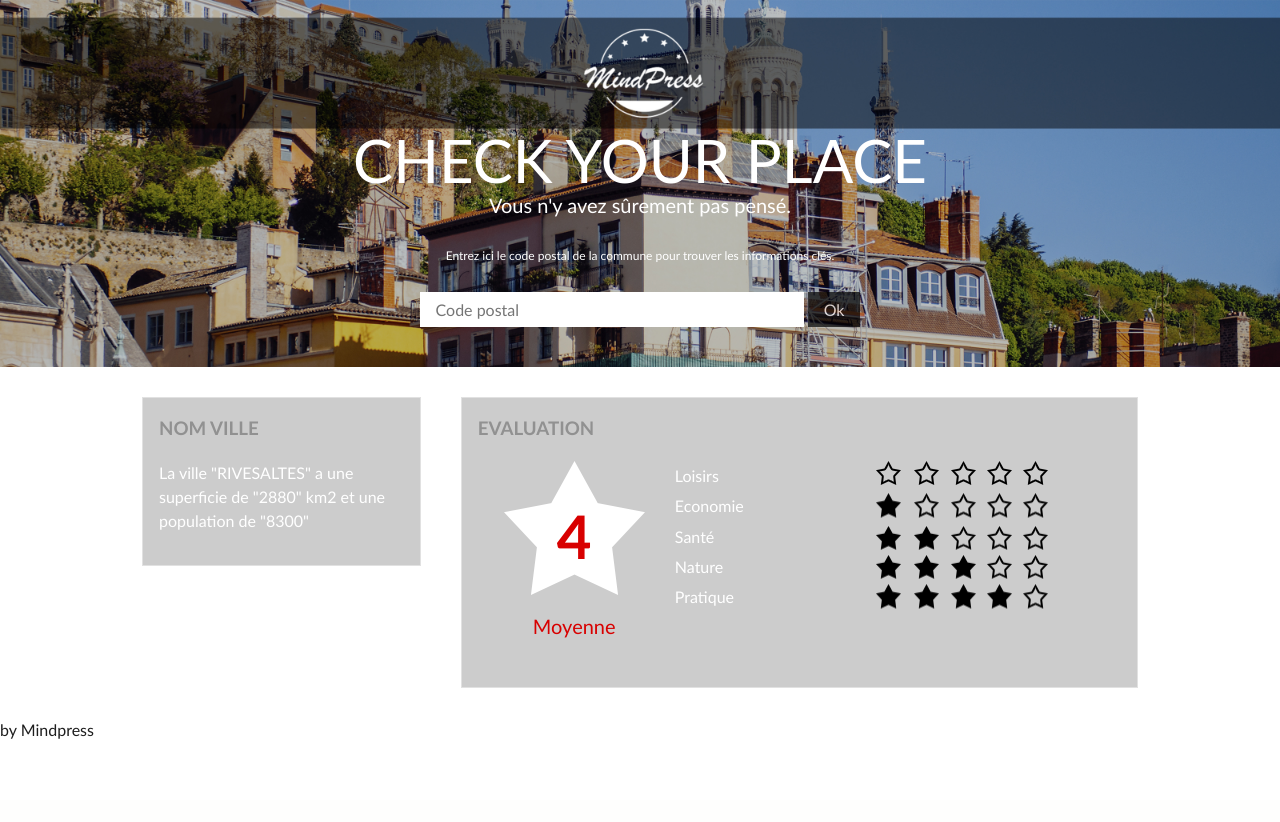
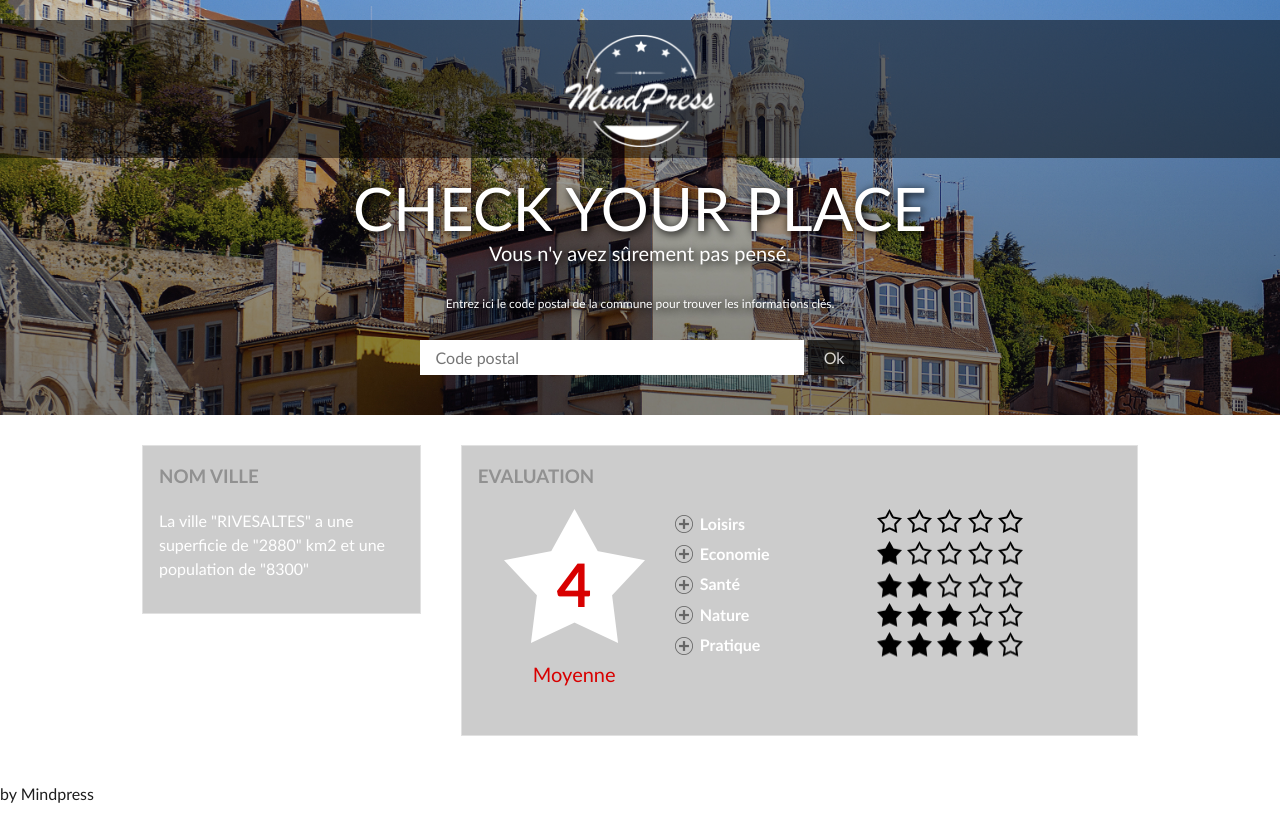
Before and after one commit to LExpress/hackday-041214-mindpress, a PHP site: page /inte/index.html in a window 1280 px wide. Before the commit the page ends 739 px from the top, so only its background shows below. Run offline with PHP 8.4, Linux system fonts and the light colour scheme.

Commit message:
update inte

```diff
--- a/inte/css/common.css
+++ b/inte/css/common.css
@@ -7,18 +7,25 @@ body{
 /* header */
 .header{
   margin-bottom: 30px;
-  padding-top: 130px;
   padding-bottom: 10px;
+  padding-top: 20px;
   text-align: center;
   color:#FFF;
   background:url(../images/bg-header.jpg) no-repeat center 0;
   background-size: cover;
+}
+.header-logo{
+  margin-bottom: 20px;
+  padding:15px 0 5px;
+  width: 100%;
+  background-color:rgba(0, 0, 0, 0.5);
 }
 .header-title{
   width: 60%;
   margin:0 auto;
   text-transform: uppercase;
   font:2.5em/1 "Trebuchet MS", "Arial";
+  text-shadow: 2px 2px 8px #000;
 }
 @media (min-width: 48em) {
   .header-title{
@@ -29,10 +36,12 @@ body{
   width: 60%;
   margin:0 auto 30px;
   font: 1.250em/1.5 "Trebuchet MS", "Arial";
+  text-shadow: 2px 2px 8px #000;
 }
 .intro{
   margin-bottom: 30px;
   font:0.75em/1 "Trebuchet MS", "Arial";
+  text-shadow: 2px 2px 8px #000;
 }
 /* main */
 .main{
@@ -155,7 +164,10 @@ body{
   }
 }
 .note-details li{
+  padding-left: 25px;
   line-height:1.9em;
+  font-weight: bold;
+  background:url(../images/forme-plus.png) no-repeat 0 center;
 }
 .note-details .review{
   display: inline-block;
@@ -179,6 +191,21 @@ body{
 .note-details .review-0{
   background-position: 0 -152px;
 }
+.container-block{
+  clear: both;
+}
+@media (min-width: 48em) {
+  .block-small {
+    width: 28%;
+  }
+}
+
+@media (min-width: 48em) {
+  .block-medium {
+    width: 68%;
+  }
+}
+
 
 /* bloc general */
 .bloc-border{
--- a/inte/index.html
+++ b/inte/index.html
@@ -10,6 +10,7 @@
 
   <body>
     <header class="header">
+      <div class="header-logo"><img src="images/logo-mindheader.png" alt="MindPress" width="150" /></div>
       <h1 class="header-title">Check your place </h1>
       <h2 class="header-headline">Vous n'y avez sûrement pas pensé.</h2>
       <p class="intro">Entrez ici le code postal de la commune pour trouver les informations clés.</p>
@@ -53,7 +54,12 @@
 
       </div>
 
-      <div class="">
+      <div class="container-block">
+        <div class="block-small">
+        </div>
+
+        <div class="block-medium">
+        </div>
       </div>
 
     </main>
```
Also changed, not shown: inte/images/bg-header.jpg, inte/images/etoiles-360.png, inte/images/logo-mindheader.png (added).
